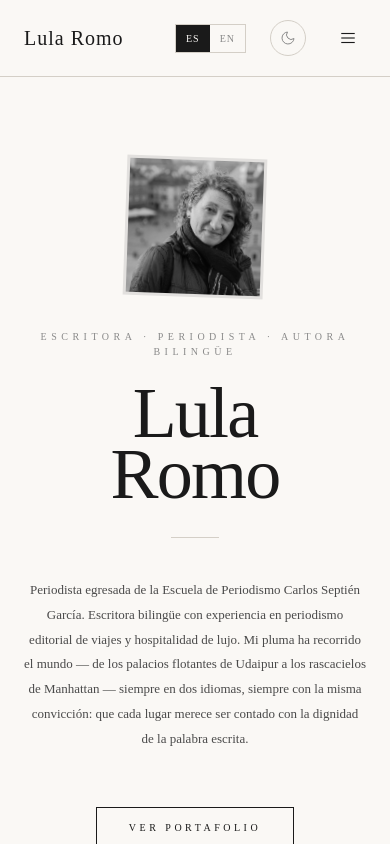
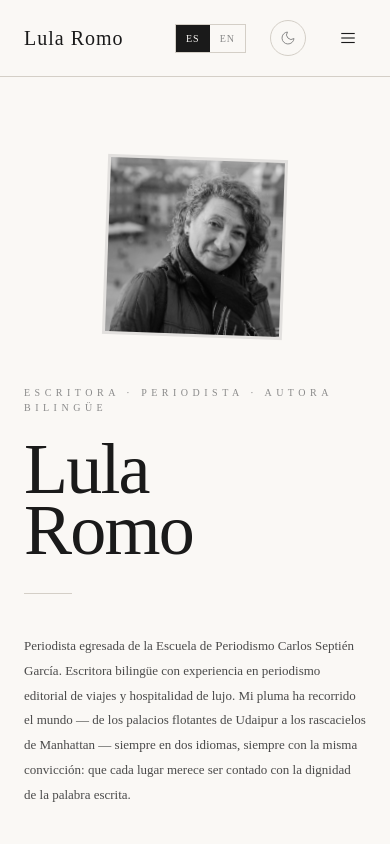
Before and after one commit to rodriwu/lulu-portfolio, a React (Vite) app: page / in a window 390 px wide. Both pictures are taken after a click on the button "Español". Shown: the top 844 px of the page. Built offline with nearby package versions, Linux system fonts and the light colour scheme.

Commit message:
Mobile layout improvements, bilingual about heading

```diff
--- a/src/pages/About.jsx
+++ b/src/pages/About.jsx
@@ -5,6 +5,7 @@ import { useLang } from "../context/LanguageContext";
 const copy = {
   es: {
     label: "Sobre Mí",
+    greeting: "Soy Lula",
     bio: [
       "Soy periodista de formación y escritora de vocación. Egresada de la prestigiosa Escuela de Periodismo Carlos Septién García, una de las instituciones más reconocidas de México en la formación de comunicadores, forjé mi carrera en el exigente mundo del periodismo editorial impreso.",
       "Durante años, mi pluma se especializó en periodismo de viajes y hospitalidad de lujo, colaborando con publicaciones editoriales donde mis reportajes bilingües — redactados con igual maestría en español e inglés — recorrieron los destinos más exclusivos del mundo. Desde los palacios flotantes de Udaipur hasta la majestuosidad del Burj Al Arab en Dubai; desde las playas de Barbados hasta las calles coloniales de Puebla, mi trabajo capturó la esencia de cada lugar con una prosa literaria, sobria y evocadora.",
@@ -23,6 +24,7 @@ const copy = {
   },
   en: {
     label: "About Me",
+    greeting: "I'm Lula",
     bio: [
       "I am a journalist by training and a writer by vocation. A graduate of the prestigious Escuela de Periodismo Carlos Septién García, one of Mexico's most distinguished institutions for the formation of communicators, I built my career in the demanding world of print editorial journalism.",
       "For years, my pen specialized in luxury travel and hospitality journalism, contributing to editorial publications where my bilingual features — written with equal mastery in Spanish and English — traversed the most exclusive destinations on earth. From the floating palaces of Udaipur to the majesty of the Burj Al Arab in Dubai; from the beaches of Barbados to the colonial streets of Puebla, my work captured the essence of each place with literary, sober, and evocative prose.",
@@ -86,7 +88,7 @@ export default function About() {
         <div className="relative z-10 text-center md:text-left md:ml-[400px] lg:ml-[460px]">
           <div className="fade-in mb-4">
             <h1 className="font-headline text-6xl md:text-8xl lg:text-[10rem] font-normal text-ink dark:text-night-paper leading-[0.85] tracking-tight">
-              I'm Lula
+              {t.greeting}
             </h1>
           </div>
 
--- a/src/pages/Home.jsx
+++ b/src/pages/Home.jsx
@@ -65,12 +65,12 @@ export default function Home() {
 
         {/* Portrait — mobile */}
         <div
-          className={`md:hidden mb-8 flex justify-center ${
+          className={`md:hidden mb-12 flex justify-center ${
             fromSplash ? "portrait-entrance-mobile" : "fade-in"
           }`}
         >
           <div
-            className="w-[140px] h-[140px] border-[3px] border-ink/10 dark:border-night-paper/10 overflow-hidden hover:scale-105 transition-transform duration-300"
+            className="w-[180px] h-[180px] border-[3px] border-ink/10 dark:border-night-paper/10 overflow-hidden hover:scale-105 transition-transform duration-300"
             style={{ transform: fromSplash ? undefined : "rotate(2deg)" }}
           >
             <img
@@ -82,7 +82,7 @@ export default function Home() {
         </div>
 
         {/* Text */}
-        <div className="relative z-10 text-center md:text-left md:max-w-[65%]">
+        <div className="relative z-10 text-left md:max-w-[65%]">
           <p className="fade-in font-body text-[10px] tracking-[0.45em] uppercase text-ink-lighter dark:text-night-muted mb-6">
             {t.tagline}
           </p>
@@ -93,7 +93,7 @@ export default function Home() {
             Romo
           </h1>
 
-          <div className="fade-in w-12 h-px bg-rule dark:bg-rule-dark md:mx-0 mx-auto mb-10" />
+          <div className="fade-in w-12 h-px bg-rule dark:bg-rule-dark mb-10" />
 
           <p className="fade-in font-body text-[13px] md:text-sm leading-[1.9] text-ink-light dark:text-night-muted max-w-xl">
             {t.bio}
```
